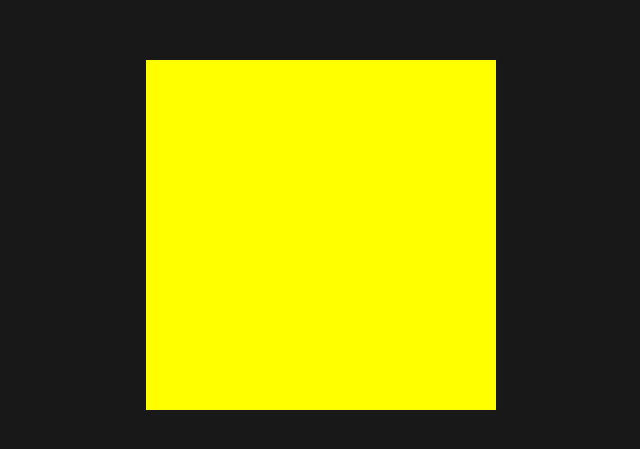
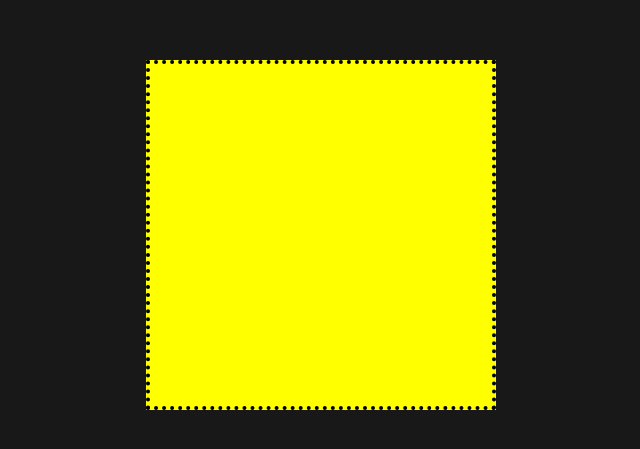
Before and after one commit to rockybulhussain77/first-repo, a plain HTML site: page index.html in a window 1280 px wide. Shown: the part 165-614 px from the top of the page, 319-959 px from the left. Drawn offline with Linux system fonts and the light colour scheme.

Commit message:
adding dotted border to the child element

```diff
--- a/style.css
+++ b/style.css
@@ -23,4 +23,5 @@ body {
     height: 350px;
     width: 350px;
     background: yellow;
+    border: 4px dotted #000;
 }
```
